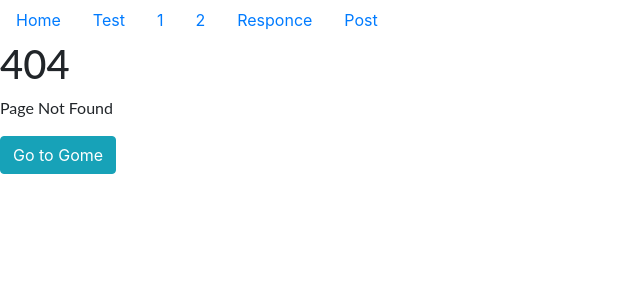
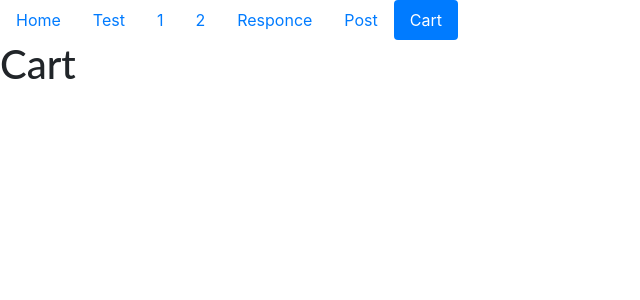
Before and after one commit to deenqzolve/react-3fhcat, a React (Create React App) app: page /cart in a window 1280 px wide. Before the commit this address had no page. Shown: the top 300 px of the page, without its empty margins (0-640 px from the left). Built offline with nearby package versions, Linux system fonts and the light colour scheme.

Commit message:
2 files modified, 1 added

```diff
--- a/src/App.js
+++ b/src/App.js
@@ -6,6 +6,7 @@ import Ids from "./Ids";
 import Responce from "./Responce";
 import Post from "./Post";
 import Not from "./Not";
+import Cart from "./Cart";
 
 import {
   BrowserRouter as Router,
@@ -49,6 +50,14 @@ export default function App() {
               <NavLink className="nav-link"  to="/post"> Post</NavLink>
 
                 </li>
+
+                 <li className="nav-item">
+
+              <NavLink className="nav-link"  to="/cart"> Cart</NavLink>
+
+                </li>
+
+
         </ul>
         <Switch>
           <Route path="/" exact component={Home} />
@@ -56,6 +65,7 @@ export default function App() {
           <Route path="/id/:id" component={Ids} />
           <Route path="/responce" component={Responce} />
           <Route path="/post" component={Post} />
+          <Route path="/cart" component={Cart} />
           <Route component={Not} />
         </Switch>
       </Router>
--- /dev/null
+++ b/src/Cart.js
@@ -0,0 +1,14 @@
+import React, { Component } from 'react';
+
+
+
+class Cart extends Component {
+  render() {
+    return (
+      //<MyComponent />
+      <h1>Cart</h1>
+      )
+  }
+}
+
+export default Cart;
```
Also changed, not shown: package.json (+7 -2 lines).
